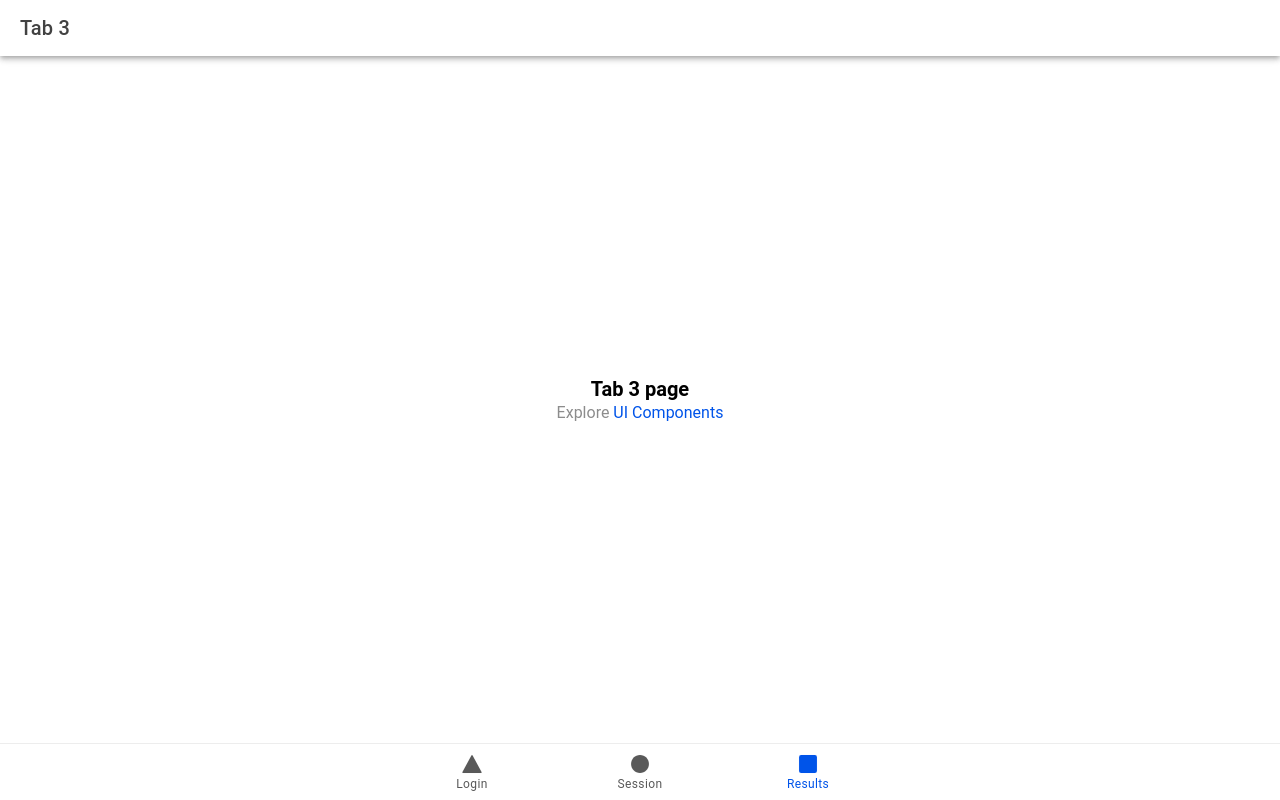
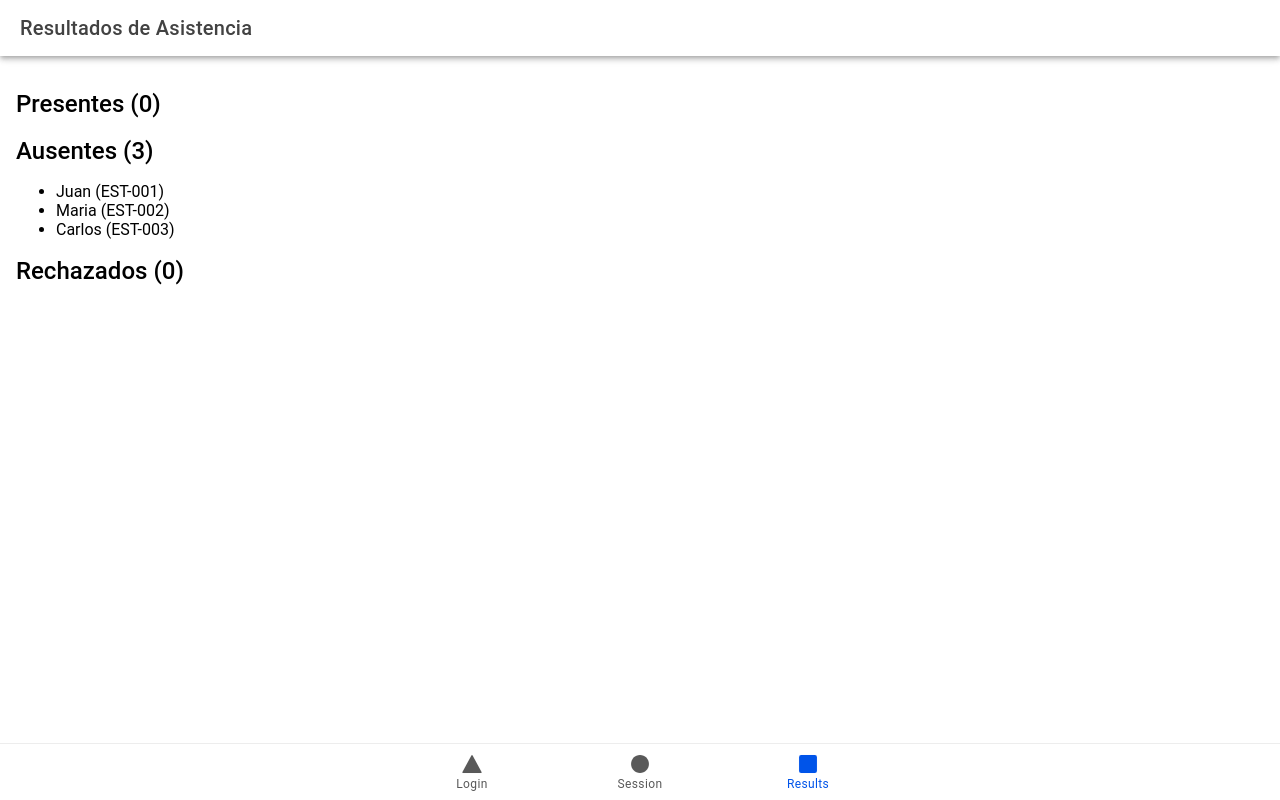
Before and after one commit to sebastiian06/app-attendance, a React (Vite) app in the folder app/: page /results in a window 1280 px wide. Built offline with nearby package versions, Linux system fonts and the light colour scheme.

Commit message:
refactor: mejora del servicio de asistencia con tipado y manejo de rechazos

```diff
--- a/app/src/pages/Attendance.tsx
+++ b/app/src/pages/Attendance.tsx
@@ -12,6 +12,7 @@ import {
 } from '@ionic/react';
 import { useParams } from 'react-router-dom';
 import { useState } from 'react';
+import { registerAttendance } from '../services/attendance';
 
 const Attendance: React.FC = () => {
   const { token } = useParams<{ token: string }>();
@@ -19,16 +20,19 @@ const Attendance: React.FC = () => {
   const [mensaje, setMensaje] = useState('');
 
   const handleRegister = () => {
-    if (!documento) {
-      setMensaje('Ingrese su documento');
-      return;
-    }
+  if (!documento) {
+    setMensaje('Ingrese su documento');
+    return;
+  }
 
-    // 🔴 MOCK de registro
-    console.log('Registro enviado:', { token, documento });
+  const result = registerAttendance(token, documento);
 
+  if (result.status === 'ACCEPTED') {
     setMensaje('Asistencia registrada correctamente');
-  };
+  } else {
+    setMensaje(result.reason || 'Error en el registro');
+  }
+};
 
   return (
     <IonPage>
--- a/app/src/pages/Results.tsx
+++ b/app/src/pages/Results.tsx
@@ -1,25 +1,85 @@
-import { IonContent, IonHeader, IonPage, IonTitle, IonToolbar } from '@ionic/react';
-import ExploreContainer from '../components/ExploreContainer';
-import './Tab3.css';
+import {
+  IonPage,
+  IonHeader,
+  IonToolbar,
+  IonTitle,
+  IonContent
+} from '@ionic/react';
+import { useEffect, useState } from 'react';
+import { getAttendanceBySession } from '../services/attendance';
 
-const Tab3: React.FC = () => {
+const estudiantes = [
+  { documento: 'EST-001', nombre: 'Juan' },
+  { documento: 'EST-002', nombre: 'Maria' },
+  { documento: 'EST-003', nombre: 'Carlos' }
+];
+
+const Results: React.FC = () => {
+  const [records, setRecords] = useState<any[]>([]);
+
+  const loadData = () => {
+    const data = getAttendanceBySession();
+    setRecords(data);
+  };
+
+  useEffect(() => {
+    loadData();
+
+    // 🔹 actualización automática cada 2s
+    const interval = setInterval(loadData, 2000);
+
+    return () => clearInterval(interval);
+  }, []);
+
+  const presentes = records.filter(r => r.status === 'ACCEPTED');
+  const rechazados = records.filter(r => r.status === 'REJECTED');
+
+  const presentesDocs = presentes.map(p => p.documento);
+
+  const ausentes = estudiantes.filter(
+    e => !presentesDocs.includes(e.documento)
+  );
+
   return (
     <IonPage>
       <IonHeader>
         <IonToolbar>
-          <IonTitle>Tab 3</IonTitle>
+          <IonTitle>Resultados de Asistencia</IonTitle>
         </IonToolbar>
       </IonHeader>
-      <IonContent fullscreen>
-        <IonHeader collapse="condense">
-          <IonToolbar>
-            <IonTitle size="large">Tab 3</IonTitle>
-          </IonToolbar>
-        </IonHeader>
-        <ExploreContainer name="Tab 3 page" />
+
+      <IonContent className="ion-padding">
+
+        <h2>Presentes ({presentes.length})</h2>
+        <ul>
+          {presentes.map((p, i) => (
+            <li key={i}>
+              {p.nombre} ({p.documento})
+            </li>
+          ))}
+        </ul>
+
+        <h2>Ausentes ({ausentes.length})</h2>
+        <ul>
+          {ausentes.map((a) => (
+            <li key={a.documento}>
+              {a.nombre} ({a.documento})
+            </li>
+          ))}
+        </ul>
+
+        <h2>Rechazados ({rechazados.length})</h2>
+        <ul>
+          {rechazados.map((r, i) => (
+            <li key={i}>
+              {r.documento} - {r.reason}
+            </li>
+          ))}
+        </ul>
+
       </IonContent>
     </IonPage>
   );
 };
 
-export default Tab3;
+export default Results;
--- /dev/null
+++ b/app/src/services/attendance.ts
@@ -0,0 +1,110 @@
+// 🔹 Tipos (muy importante para evitar errores)
+type AttendanceRecord = {
+  sessionId: string;
+  documento: string;
+  nombre?: string;
+  status: 'ACCEPTED' | 'REJECTED';
+  reason?: string;
+};
+
+type AttendanceResult =
+  | { status: 'ACCEPTED' }
+  | { status: 'REJECTED'; reason: string };
+
+// 🔹 Mock de estudiantes (luego vendrá del backend)
+const estudiantes = [
+  { documento: 'EST-001', nombre: 'Juan' },
+  { documento: 'EST-002', nombre: 'Maria' },
+  { documento: 'EST-003', nombre: 'Carlos' }
+];
+
+// 🔹 Helper seguro para localStorage
+function getLocalData<T>(key: string, fallback: T): T {
+  try {
+    const data = localStorage.getItem(key);
+    return data ? JSON.parse(data) : fallback;
+  } catch {
+    return fallback;
+  }
+}
+
+// 🔹 Registrar asistencia
+export function registerAttendance(
+  token: string,
+  documento: string
+): AttendanceResult {
+  const session = getLocalData<any>('session', null);
+
+  if (!session || session.qrToken !== token) {
+    const record: AttendanceRecord = {
+      sessionId: session?.id || 'unknown',
+      documento,
+      status: 'REJECTED',
+      reason: 'Token inválido o sesión cerrada'
+    };
+
+    saveRecord(record);
+    return { status: 'REJECTED', reason: record.reason! };
+  }
+
+  const estudiante = estudiantes.find(e => e.documento === documento);
+
+  if (!estudiante) {
+    const record: AttendanceRecord = {
+      sessionId: session.id,
+      documento,
+      status: 'REJECTED',
+      reason: 'No está inscrito'
+    };
+
+    saveRecord(record);
+    return { status: 'REJECTED', reason: record.reason! };
+  }
+
+  const records = getLocalData<AttendanceRecord[]>('attendance', []);
+
+  const duplicado = records.find(
+    r => r.sessionId === session.id && r.documento === documento
+  );
+
+  if (duplicado) {
+    const record: AttendanceRecord = {
+      sessionId: session.id,
+      documento,
+      nombre: estudiante.nombre,
+      status: 'REJECTED',
+      reason: 'Ya registrado'
+    };
+
+    saveRecord(record);
+    return { status: 'REJECTED', reason: record.reason! };
+  }
+
+  const record: AttendanceRecord = {
+    sessionId: session.id,
+    documento,
+    nombre: estudiante.nombre,
+    status: 'ACCEPTED'
+  };
+
+  saveRecord(record);
+
+  return { status: 'ACCEPTED' };
+}
+
+// 🔹 Guardar registro (centralizado)
+function saveRecord(record: AttendanceRecord) {
+  const records = getLocalData<AttendanceRecord[]>('attendance', []);
+  records.push(record);
+  localStorage.setItem('attendance', JSON.stringify(records));
+}
+
+// 🔹 Obtener registros por sesión
+export function getAttendanceBySession(): AttendanceRecord[] {
+  const session = getLocalData<any>('session', null);
+  const records = getLocalData<AttendanceRecord[]>('attendance', []);
+
+  if (!session) return [];
+
+  return records.filter(r => r.sessionId === session.id);
+}
```
